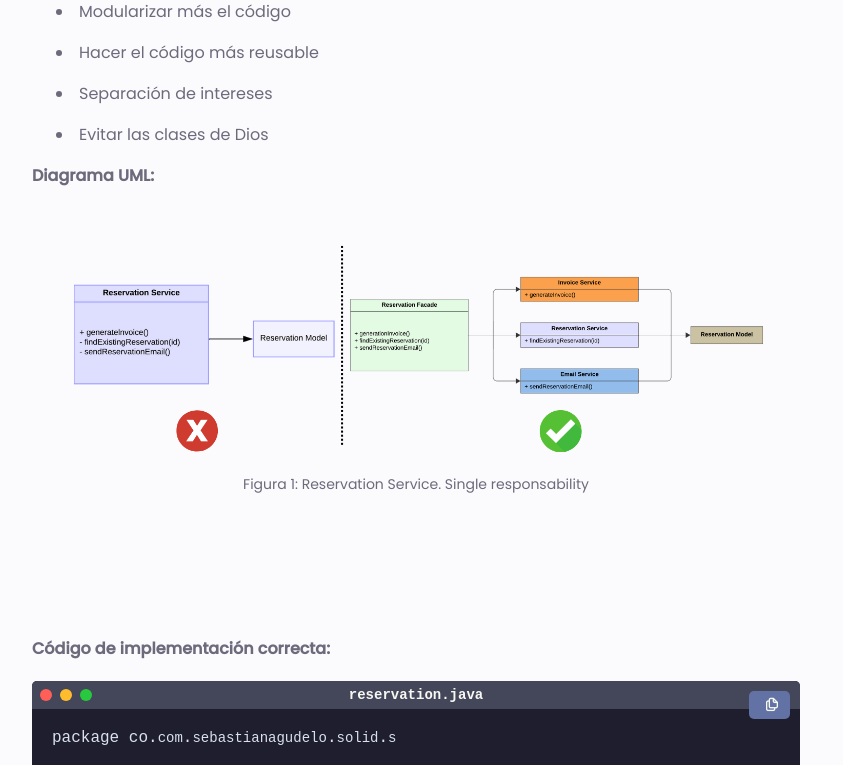
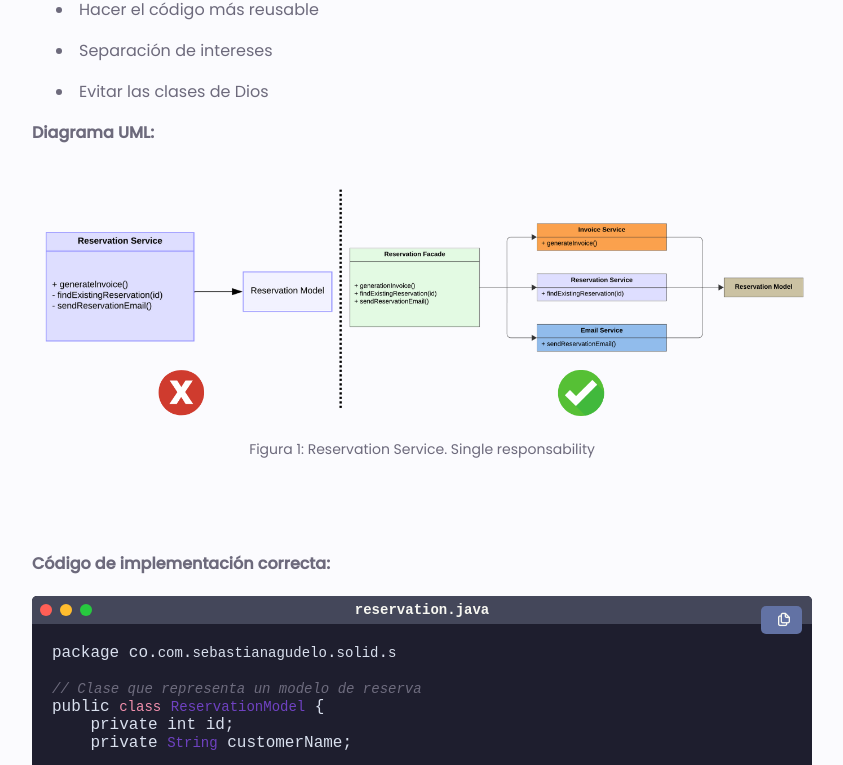
Before and after one commit to Jhonsebastianas/portafolio, a Next.js app: page /blog/articles/principios-solid in a window 1280 px wide. Shown: the part 1933-2698 px from the top of the page, without its empty margins (224-1067 px from the left). Built offline with nearby package versions, Linux system fonts and the light colour scheme.

Commit message:
fix aspect ratio

```diff
--- a/src/modules/blog/components/article-image/article-image.component.js
+++ b/src/modules/blog/components/article-image/article-image.component.js
@@ -5,13 +5,13 @@ import { LazyLoadImage } from 'react-lazy-load-image-component';
 const ImageContainer = styled.div`
     text-align: center;
     margin-bottom: 1rem;
-    aspect-ratio: ${({ ratio }) => ratio || '16 / 9'}; /* Valor por defecto */
+    aspect-ratio: ${({ ratio }) => ratio || '16 / 9'} auto; /* Valor por defecto */
 
     img {
         width: 100%;
-        padding-top: 2rem;
-        padding-left: 2rem;
-        padding-right: 2rem;
+        padding-top: 1rem;
+        padding-left: .2rem;
+        padding-right: .2rem;
         height: auto; /* Mantiene la proporción de la imagen */
     }
 
@@ -38,7 +38,7 @@ const ArticleImage = (props) => {
 ArticleImage.propTypes = {
     src: PropTypes.string,
     alt: PropTypes.string,
-    ratio: PropTypes.oneOf(['16 / 9', '21 / 9', '4 / 3']),
+    ratio: PropTypes.oneOf(['16 / 9', '21 / 9', '4 / 3', '1 / 0.5']),
 };
 
 export default ArticleImage;
--- a/src/pages/blog/articles/principios-solid.js
+++ b/src/pages/blog/articles/principios-solid.js
@@ -462,17 +462,10 @@ const ArticleSOLID = () => {
           <p>
             <strong>Diagrama UML:</strong>
           </p>
-          <div className="img__container">
           <ArticleImage src="/images/articles/solid/solid_1_s.png"
             alt="Figura 1: Reservation Service. Single responsability"
+            ratio={"1/0.5"}
           />
-            {/* <LazyLoadImage
-                effect="blur"
-                src="/images/articles/solid/solid_1_s.png"
-                alt="Figura 1: Reservation Service. Single responsability"
-            />
-            <span>Figura 1: Reservation Service. Single responsability</span> */}
-          </div>
           <p>
             <strong>Código de implementación correcta:</strong>
           </p>
@@ -511,14 +504,10 @@ const ArticleSOLID = () => {
         <p>
           <strong>Diagrama UML:</strong>
         </p>
-        <div className="img__container">
-            <LazyLoadImage
-                effect="blur"
-                src="/images/articles/solid/solid_2_o.png"
+        <ArticleImage src="/images/articles/solid/solid_2_o.png"
             alt="Figura 2: Videogame. Open-Close"
+            ratio={"1/0.4"}
         />
-          <span>Figura 2: Videogame. Open-Close</span>
-        </div>
         <p>
           <strong>Código de implementación correcta:</strong>
         </p>
@@ -550,14 +539,10 @@ const ArticleSOLID = () => {
         <p>
           <strong>Diagrama UML:</strong>
         </p>
-        <div className="img__container">
-            <LazyLoadImage
-                effect="blur"
-                src="/images/articles/solid/solid_3_l.png"
+        <ArticleImage src="/images/articles/solid/solid_3_l.png"
             alt="Figura 3: Vehicles. Liskov substitution"
+            ratio={"1/0.4"}
         />
-          <span>Figura 3: Vehicles. Liskov substitution</span>
-        </div>
         <p>
           <strong>Código de implementación correcta:</strong>
         </p>
@@ -591,14 +576,10 @@ const ArticleSOLID = () => {
         <p>
           <strong>Diagrama UML:</strong>
         </p>
-        <div className="img__container">
-            <LazyLoadImage
-                effect="blur"
-                src="/images/articles/solid/solid_4_i.png"
+        <ArticleImage src="/images/articles/solid/solid_4_i.png"
             alt="Figura 4: Robots. Interface segregation"
+            ratio={"1/0.4"}
         />
-          <span>Figura 4: Robots. Interface segregation</span>
-        </div>
         <p>
           <strong>Código de implementación correcta:</strong>
         </p>
@@ -632,14 +613,10 @@ const ArticleSOLID = () => {
         <p>
           <strong>Diagrama UML:</strong>
         </p>
-        <div className="img__container">
-            <LazyLoadImage
-                effect="blur"
-                src="/images/articles/solid/solid_5_d.png"
+        <ArticleImage src="/images/articles/solid/solid_5_d.png"
             alt="Figura 5: CheckoutService. Dependency inversion"
+            ratio={"1/0.4"}
         />
-          <span>Figura 5: CheckoutService. Dependency inversion</span>
-        </div>
         <p>
           <strong>Código de implementación correcta:</strong>
         </p>
```
Lines whose indentation alone changed are shown as unchanged.
